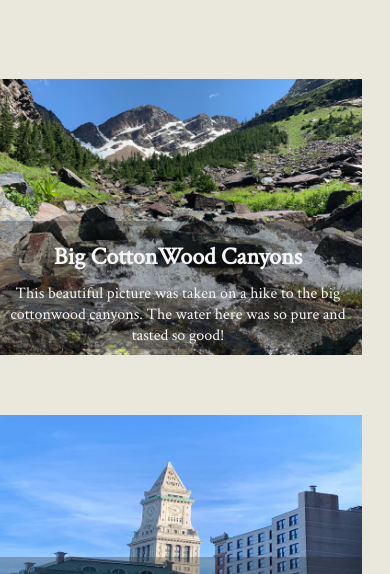
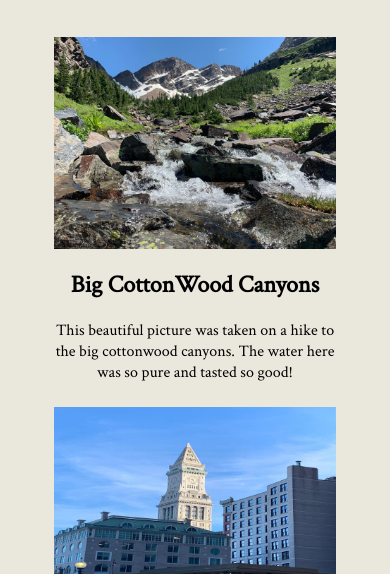
Before and after one commit to bhoomikamadhukar/PersonalWebsite, a website: page html/travel.html in a window 390 px wide. Shown: the part 237-811 px from the top of the page. Drawn offline with nearby package versions, Linux system fonts and the light colour scheme.

Commit message:
Final commit

```diff
--- a/css/travel.css
+++ b/css/travel.css
@@ -44,20 +44,19 @@ body{
     text-align: center;
      color:#b12b1c;
    }
-  .pictures {
-    position: relative;
-    float: left;
-    margin-top: 2rem;
-    margin-left: 3.2rem;
-    width: 23rem;
-    padding: 10px;
-    margin-left: 8rem;
 
-  }
-
+.row {
+  display: -ms-flexbox;
+  display: flex;
+  -ms-flex-wrap: wrap;
+  flex-wrap: wrap;
+  padding: 0 4px;
+}
 .pictures {
-    float: left;
-    overflow: hidden;
+  -ms-flex: 25%;
+  flex: 25%;
+  max-width: 25%;
+  padding: 0 50px;
 }
 
 .pictures img {
@@ -76,21 +75,7 @@ body {
 
 }
 
-.description {
-    text-align: center;
-    position: absolute;
-    bottom: 0;
-    width:23rem;
-    height: 8rem;
-    margin-bottom: 1rem;
-    background: rgb(0, 0, 0);
-    background: rgba(36, 33, 33, 0.3);
-    color: rgb(245, 243, 243);
 
-  }
-.description p{
-    margin-top: -1.9rem;
-}
 
 .grid {
     display:inline;
@@ -169,8 +154,10 @@ body {
         text-align: center;
         font-size: 2rem;
     }
-    .pictures{
-        margin-left: 10rem;
+    .pictures {
+      -ms-flex: 50%;
+      flex: 50%;
+      max-width: 50%;
     }
   }
   @media screen and (max-width:600px){
@@ -189,14 +176,9 @@ body {
 
 
     .pictures {
-      position: relative;
-      float: left;
-      margin-top: 2rem;
-
-      width: 23rem;
-      padding: 10px;
-      margin-left: -1rem;
-
+      -ms-flex: 100%;
+      flex: 100%;
+      max-width: 100%;
     }
 
   }
--- a/html/travel.html
+++ b/html/travel.html
@@ -44,7 +44,7 @@
 
     </div>
 
-
+   <div class ="row">
 
             <div class="pictures">
 
@@ -57,7 +57,7 @@
                   </div>
                 <div class="description">
                     <h2>Big CottonWood Canyons</h2>
-                    <br>
+
                     <p>This beautiful picture was taken on a hike to the big cottonwood canyons. The water here was so
                         pure and tasted so good!</p>
                 </div>
@@ -72,7 +72,7 @@
                   </div>
                 <div class="description">
                     <h2>Quincy Market</h2>
-                    <br>
+
                     <p>The second day I landed in Boston I visited the Quincy market and walked around eating lobster
                         rolls!</p>
                 </div>
@@ -87,7 +87,7 @@
                   </div>
                 <div class="description">
                     <h2>Sunset in Shivamogga</h2>
-                    <br>
+
                     <p>Shivamogga is my grandmother's native and is a place that is very close to my heart. It was such
                         a beautiful sunset! </p>
                 </div>
@@ -102,7 +102,7 @@
                   </div>
                 <div class="description">
                     <h2>Finding peace in Isha Foundation</h2>
-                    <br>
+
                     <p>Isha foundation is a popular place in Coimbatore. This place was so peaceful and I had a good
                         time here meditating and praying.</p>
                 </div>
@@ -116,7 +116,7 @@
                   </div>
                 <div class="description">
                     <h2>The Shivagange Peak</h2>
-                    <br>
+
                     <p>This was the view from the house I stayed at! The morning trek the next day was simply amazing.
                         There were lots of monkeys too!</p>
                 </div>
@@ -130,7 +130,7 @@
                   </div>
                 <div class="description">
                     <h2>Sunrise at Shivagange</h2>
-                    <br>
+
                     <p>Caught the first rays of the sun just as I hiked up the Shivagange peak.</p>
                 </div>
             </div>
@@ -144,7 +144,7 @@
 
                 <div class="description">
                     <h2>Ibapah Peak</h2>
-                    <br>
+
                     <p>After a really long hike up this peak the view was totally worth it! Fun fact: there were so many
                         moose on the way up!</p>
                 </div>
@@ -158,7 +158,7 @@
                   </div>
                 <div class="description">
                     <h2>Nagarhole National Park</h2>
-                    <br>
+
                     <p>These magnificant creatures were found on the way to the Nagarhole National Park! Simply
                         stunning.</p>
                 </div>
@@ -172,7 +172,7 @@
                   </div>
                 <div class="description">
                     <h2>Aguada Fort</h2>
-                    <br>
+
                     <p>A very memorable and special trip to Goa with all my closest friends for 10 days! This was our
                         favorite spot!</p>
                 </div>
@@ -180,7 +180,7 @@
 
         </div>
 
-
+    </div>
 
         <script src="/javascripts/travel.js"></script>
 
```
